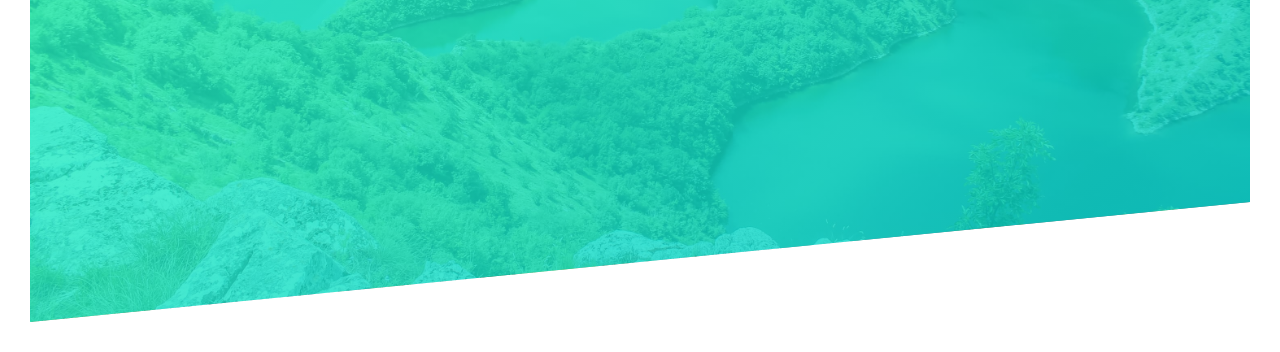
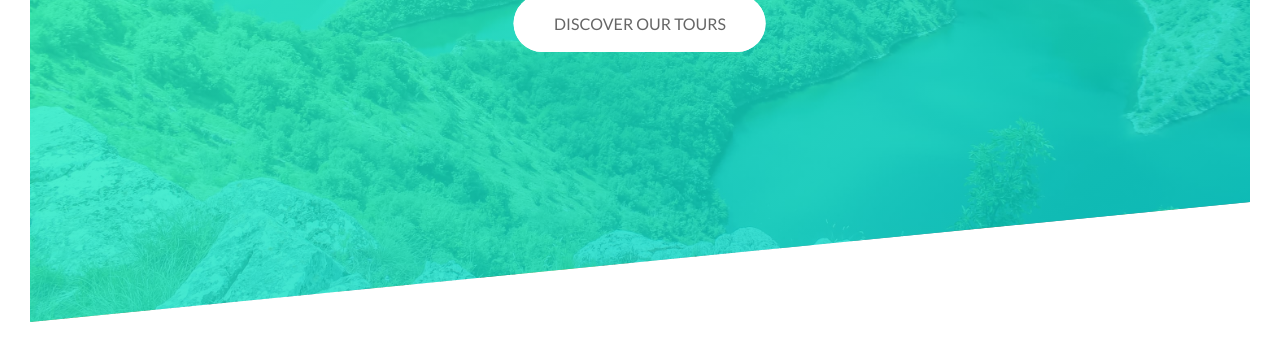
Before and after one commit to tatjanatanaskovich/explore-nature-website, a plain HTML site: page index.html in a window 1280 px wide. Shown: the part 468-820 px from the top of the page. Drawn offline with Linux system fonts and the light colour scheme.

Commit message:
Added markup, styles and animations for button in header section

```diff
--- a/css/style.css
+++ b/css/style.css
@@ -66,6 +66,7 @@
   top: 40%;
   left: 50%;
   transform: translate(-50%, -50%);
+  text-align: center;
 }
 
 
@@ -74,6 +75,7 @@
   text-transform: uppercase;
   text-shadow: 3px 3px #666;
   backface-visibility: hidden;
+  margin-bottom: 60px;
 }
 
 .heading-primary-main {
@@ -125,5 +127,70 @@
   }
 }
 
+@keyframes moveInBottom {
+  0% {
+    opacity: 0;
+    transform: translateY(30px);
+  }
+
+  100% {
+    opacity: 1;
+    transform: translate(0);
+  }
+}
+
+.btn:link,
+.btn:visited {
+  text-transform: uppercase;
+  text-decoration: none;
+  padding: 15px 40px;
+  display: inline-block;
+  border-radius: 100px;
+  transition: all .2s;
+  position: relative;
+}
+
+.btn:hover {
+  transform: translateY(-3px);
+  box-shadow: 0 10px 20px rgba(0,0,0,.2);
+}
+
+.btn:active {
+  transform: translateY(-1px);
+  box-shadow: 0 5px 10px rgba(0,0,0,.2);
+}
+
+.btn-white {
+  background-color: #fff;
+  color: #666;
+}
+
+.btn::after {
+  content: "";
+  display: inline-block;
+  height: 100%;
+  width: 100%;
+  border-radius: 100px;
+  position: absolute;
+  top: 0;
+  left: 0;
+  z-index: -1;
+  transition: all .4s;
+}
+
+.btn-white::after {
+  background-color: #fff;
+}
+
+.btn:hover::after {
+  transform: scaleX(1.4) scaleY(1.6);
+  opacity: 0;
+}
+
+.btn-animated {
+  animation: moveInBottom .5s ease-out .75s;
+  animation-fill-mode: backwards;
+}
+
 
 /*  HEADER SECTION END*/
--- a/index.html
+++ b/index.html
@@ -24,6 +24,7 @@
         <span class="heading-primary-main">Outdoors</span>
         <span class="heading-primary-sub">is where life happens</span>
       </h1>
+      <a href="#" class="btn btn-white btn-animated">Discover Our Tours</a>
     </div>
 
   </header>
```
